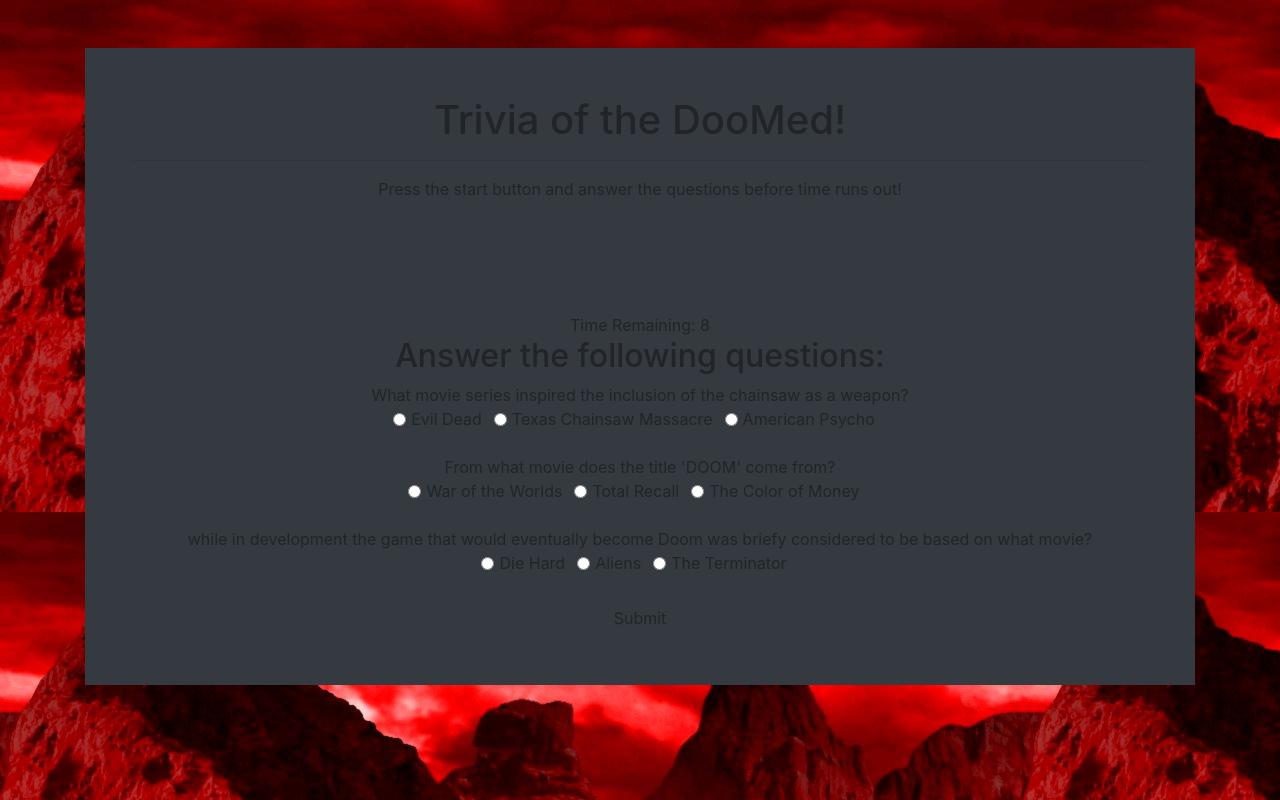
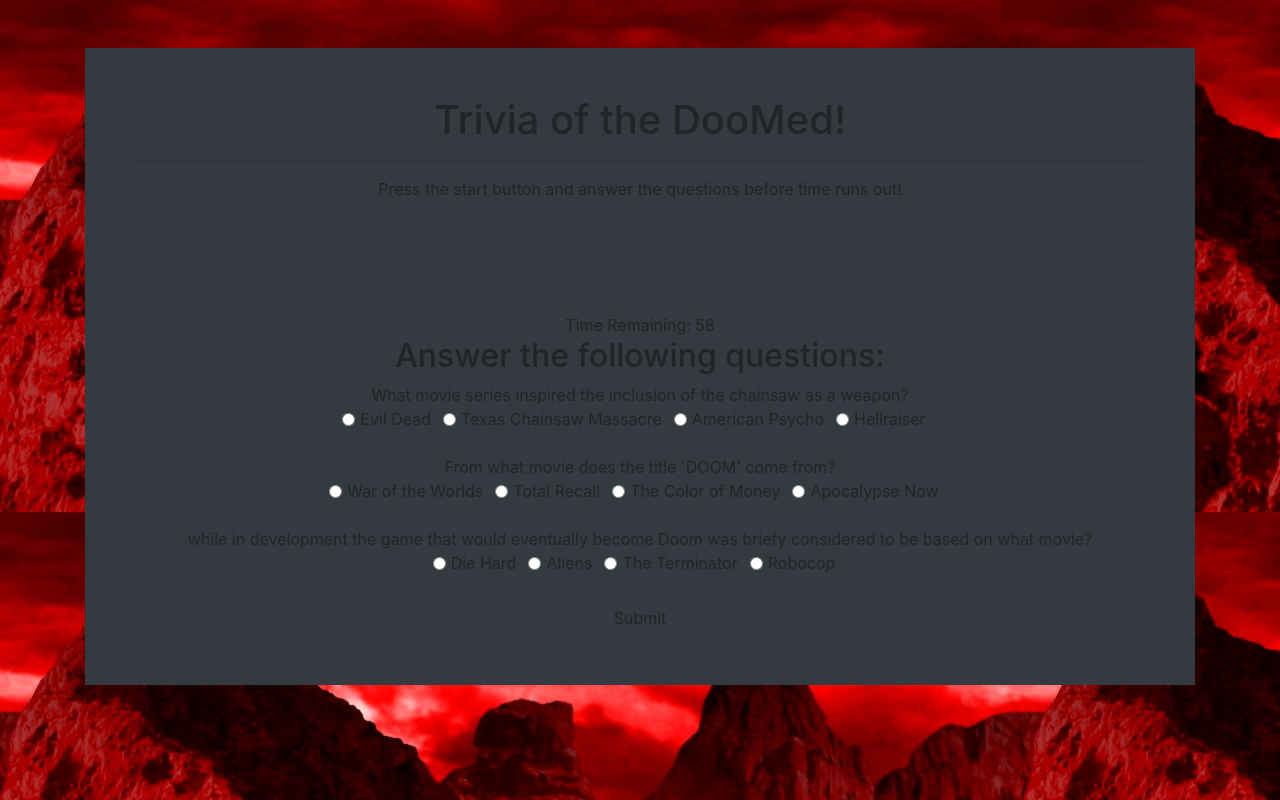
Before and after one commit to hausuwu/TriviaGame, a plain HTML site: page index.html in a window 1280 px wide. Both pictures are taken after a click on the button "Start". Drawn offline with nearby package versions, Linux system fonts and the light colour scheme; files whose address does not match are found by name.

Commit message:
organized functions divided into commented sequencial sections

```diff
--- a/assets/javascript/app.js
+++ b/assets/javascript/app.js
@@ -1,55 +1,87 @@
+
+// loads entire page
+$(document).ready(function () {
+
+    // game starts when user clicks the start button
+    $("#start").on("click", startTimer);
+
+});
+
+// ------------------- Questions -------------------
+
+// Array holds trivia questions and answers
+var myQuestions = [
+    {
+        question: "What movie series inspired the inclusion of the chainsaw as a weapon?",
+        answers: ["Evil Dead", "Texas Chainsaw Massacre", "American Psycho", "Hellraiser"],
+        correctAnswer: "Evil Dead",
+    },
+    {
+        question: "From what movie does the title 'DOOM' come from?",
+        answers: ["War of the Worlds", "Total Recall", "The Color of Money", "Apocalypse Now"],
+        correctAnswer: "The Color of Money",
+    },
+    {
+        question: "while in development the game that would eventually become Doom was briefy considered to be based on what movie?",
+        answers: ["Die Hard", "Aliens", "The Terminator", "Robocop"],
+        correctAnswer: "Aliens",
+    },
+
+]
+
+// ------------------- Global Variables -------------------
+
+// set game timer clock to 60 seconds
+var timeRemaining = 60;
+var correct;
+var userAnswer;
+var numCorrect = 0;
+var numIncorrect = 0;
+var numUnanswered = 0;
 
 
-$(document).ready(function (){
 
-    // game starts when user clicks the start button
-    $("#start").on("click", gameTimer.startTimer);
-
-})
-
-// object containing method functions to display time and start the game
-var gameTimer = {
-
-    // set timer at 60 seconds
-    timeRemaining : 10,
+// ------------------- Game Timer -------------------
 
     // start the timer, begin game
-    startTimer: function(){
-        $("#timer").text("Time Remaining: " + gameTimer.timeRemaining);
+    function startTimer() {
+        $("#timer").text("Time Remaining: " + timeRemaining);
         // count down by 1 second
-        setInterval(gameTimer.countDown, 1000);
+        setInterval(countDown, 1000);
         // hides the start button so start can't be pressed again
         $("#start-screen").hide();
         // calls function to display trivia
-        triviaGame.displayQuestions();
-    },
+        displayQuestions();
+    }
+
     // Update the timer on the UI
-    countDown: function(){
+    function countDown() {
         // decrement time remaining
-        gameTimer.timeRemaining--;
+        timeRemaining--;
         // updates html with the time remaining
-        $("#timer").text("Time Remaining: " + gameTimer.timeRemaining);
+        $("#timer").text("Time Remaining: " + timeRemaining);
         // stops and removes the timer at zero
-        if(gameTimer.timeRemaining === 0){
-            gameTimer.stopTimer();
+        if(timeRemaining === 0){
+            stopTimer();
         }
-    },
+    }
+
     // stop timer check answers
-    stopTimer: function(){
+    function stopTimer() {
 
         clearInterval();
         // clears the timer from the html
         $("#timer").empty();
         // hides the timer because otherwise negatives are displayed
         $("#timer").hide();
-        // triviaGame.checkAnswers();
-    },
-}
+        // checkAnswers();
+    }
 
-var triviaGame = {
+
+// ------------------- Display Questions -------------------
 
     // displays trivia questions and answers on our html
-    displayQuestions: function() {
+    function displayQuestions() {
         // variable to grab our html
         var output = $("#questions-box");
         // updates html with headline to guide users
@@ -65,37 +97,42 @@ var triviaGame = {
             var answer1 = myQuestions[i].answers[0];
             var answer2 = myQuestions[i].answers[1];
             var answer3 = myQuestions[i].answers[2];
+            var answer4 = myQuestions[i].answers[3];
+
 
             // updates the html with our answers and radio buttons so only one can be selected
             output.append('<div class="form-check form-check-inline mb-4"><input class="form-check-input" type="radio" name="radio '+i+' group" id="radio '+i+'" <label class="form-check-label" id="radio '+i+' label" for="radio '+i+'">' + answer1 + '</label></div>');
             output.append('<div class="form-check form-check-inline mb-4"><input class="form-check-input" type="radio" name="radio '+i+' group" id="radio '+i+'" <label class="form-check-label" id="radio '+i+' label" for="radio '+i+'">' + answer2 + '</label></div>');
             output.append('<div class="form-check form-check-inline mb-4"><input class="form-check-input" type="radio" name="radio '+i+' group" id="radio '+i+'" <label class="form-check-label" id="radio '+i+' label" for="radio '+i+'">' + answer3 + '</label></div>');
+            output.append('<div class="form-check form-check-inline mb-4"><input class="form-check-input" type="radio" name="radio '+i+' group" id="radio '+i+'" <label class="form-check-label" id="radio '+i+' label" for="radio '+i+'">' + answer4 + '</label></div>');
+
         }
 
         var submitBtn = $('<br><button class="btn" id="submit-button">Submit</button>')
         output.append(submitBtn);
-        $("#submit-button").on("click", gameTimer.stopTimer);
-    },
+        $("#submit-button").on("click", stopTimer);
+    }
 
-}
+    function checkAnswers() {
 
+        for(var i = 0; i < myQuestions.length; i++) {
+            correct = myQuestions[i].correctAnswer;
+            userAnswer = $('input[id=radio'+i+']:checked + label').text();
 
-// object holds trivia questions and answers
-var myQuestions = [
-    {
-        question: "What movie series inspired the inclusion of the chainsaw as a weapon?",
-        answers: ["Evil Dead", "Texas Chainsaw Massacre", "American Psycho"],
-        correctAnswer: "Evil Dead",
-    },
-    {
-        question: "From what movie does the title 'DOOM' come from?",
-        answers: ["War of the Worlds", "Total Recall", "The Color of Money"],
-        correctAnswer: "The Color of Money",
-    },
-    {
-        question: "while in development the game that would eventually become Doom was briefy considered to be based on what movie?",
-        answers: ["Die Hard", "Aliens", "The Terminator"],
-        correctAnswer: "Aliens",
-    },
+            if (userAnswer === correct) {
+                numCorrect++;
+            }
+            else if (userAnswer !== correct) {
+                numIncorrect++;
+            }
+            else if ( userAnswer === "") {
+                numUnanswered++;
+            }
+        }
+    }
 
-]
+// ------------------- End Game -------------------
+
+    function scoreScreen() {
+        $("#question-box").empty();
+    }
--- a/index.html
+++ b/index.html
@@ -37,7 +37,11 @@
 
 
 
-                    <div id="score-screen"></div>
+                    <div id="score-screen">
+                        <div id="correct"></div>
+                        <div id="incorrect"></div>
+                        <div id="unanswered"></div>
+                    </div>
 
 
             </div>
```
